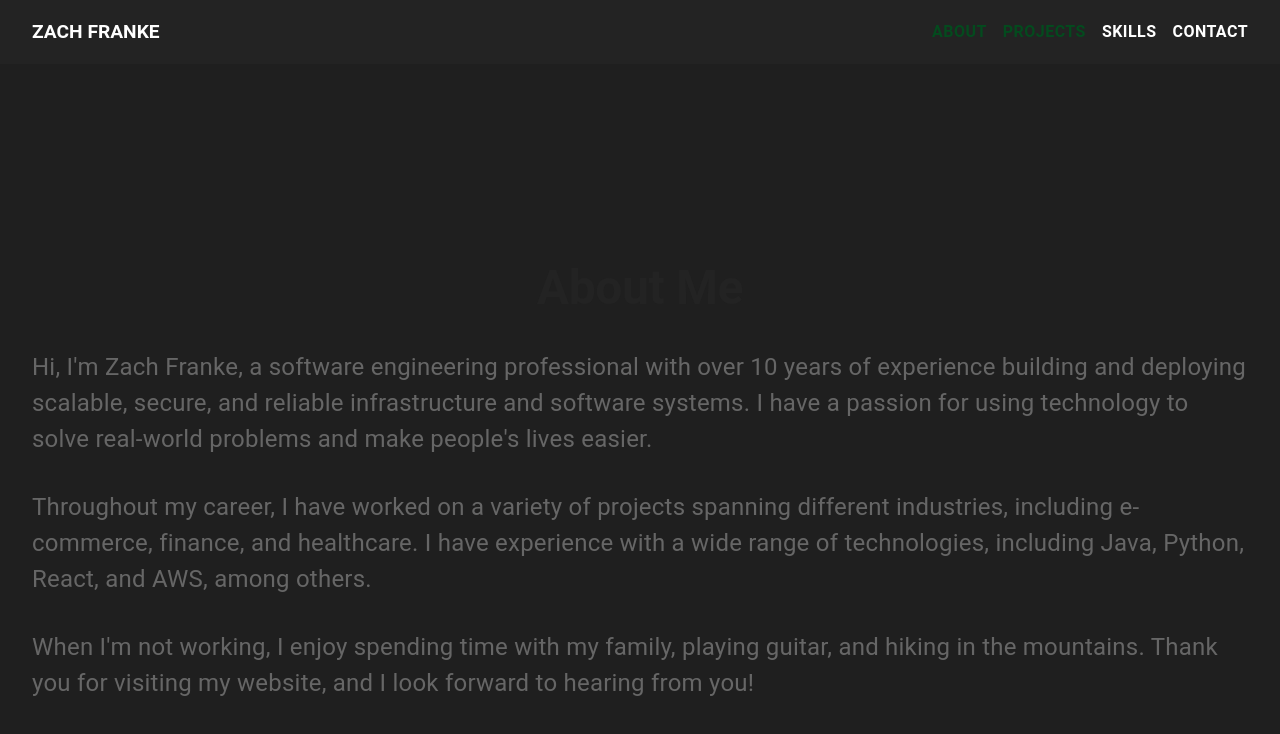
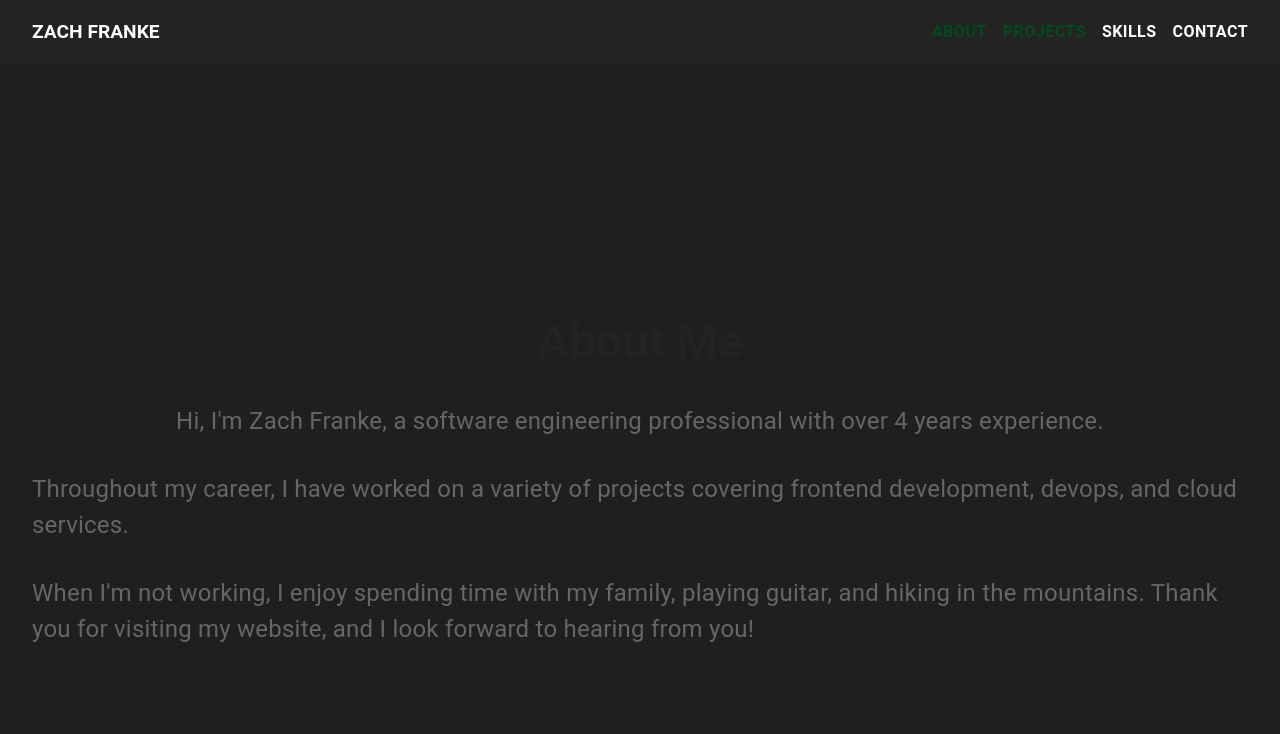
Before and after one commit to zfranke/zfranke-portfolio, a React (Create React App) app: page /about in a window 1280 px wide. Shown: the top 734 px of the page. Built offline with nearby package versions, Linux system fonts and the light colour scheme.

Commit message:
Update about.js

```diff
--- a/src/comps/about.js
+++ b/src/comps/about.js
@@ -44,10 +44,7 @@ function AboutPage() {
           },
         }}
       >
-        Hi, I'm Zach Franke, a software engineering professional with over 10
-        years of experience building and deploying scalable, secure, and
-        reliable infrastructure and software systems. I have a passion for using
-        technology to solve real-world problems and make people's lives easier.
+        Hi, I'm Zach Franke, a software engineering professional with over 4 years experience.
       </Typography>
       <Typography
         variant="body1"
@@ -60,10 +57,7 @@ function AboutPage() {
           },
         }}
       >
-        Throughout my career, I have worked on a variety of projects spanning
-        different industries, including e-commerce, finance, and healthcare. I
-        have experience with a wide range of technologies, including Java,
-        Python, React, and AWS, among others.
+        Throughout my career, I have worked on a variety of projects covering frontend development, devops, and cloud services.
       </Typography>
       <Typography
         variant="body1"
```
